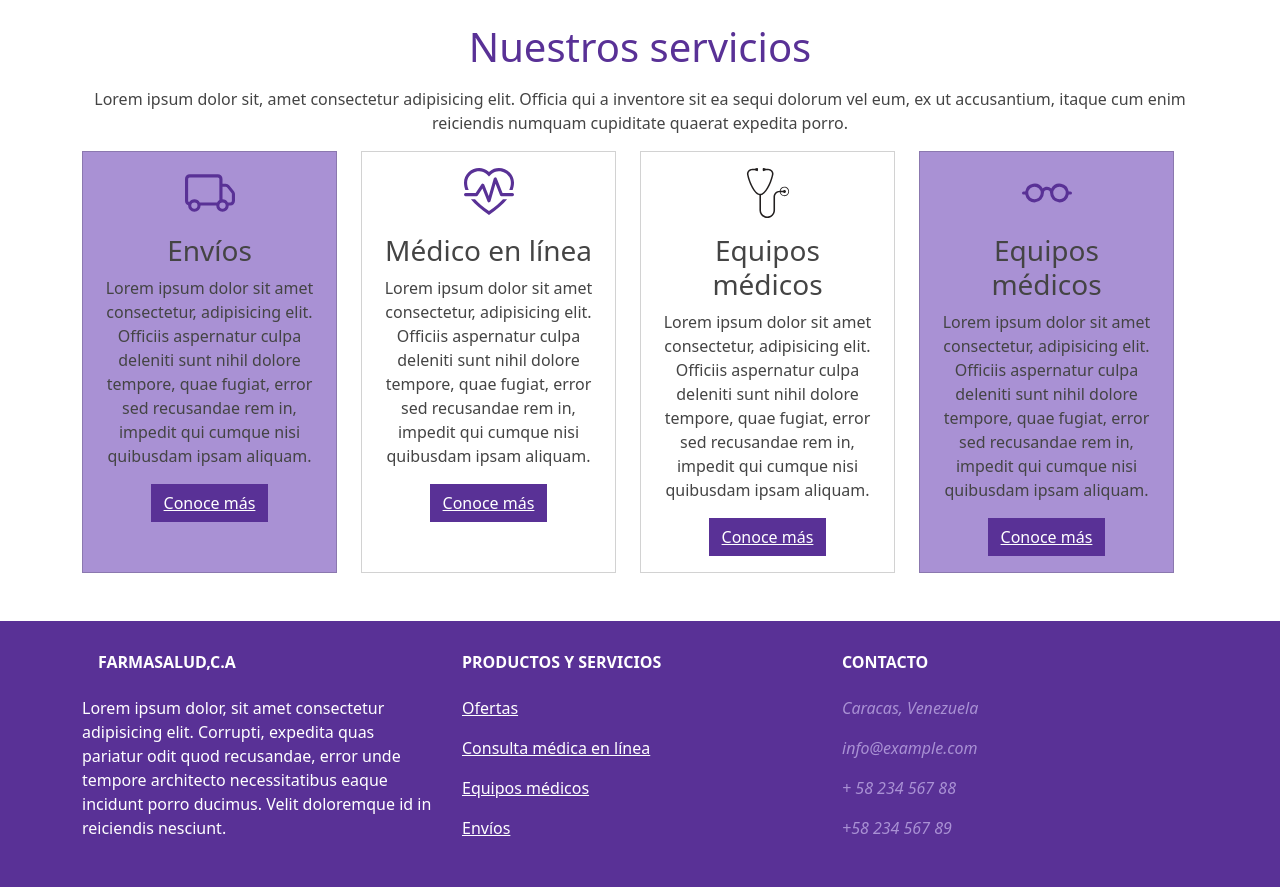
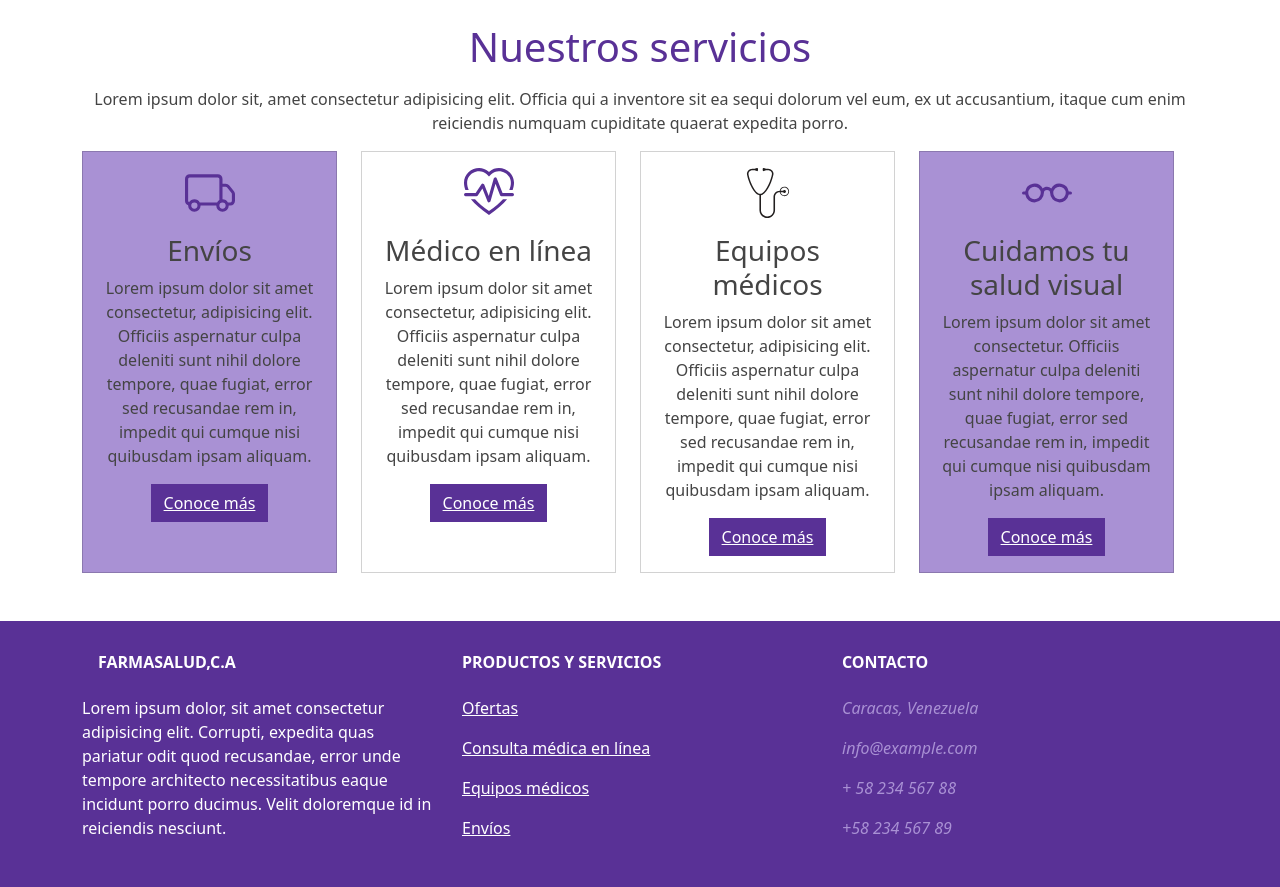
Before and after one commit to lixyleon/Proyecto_Uneweb_Farmacia, a PHP site: page / in a window 1280 px wide. Shown: the part 2021-2908 px from the top of the page. Run offline with PHP 8.4, Linux system fonts and the light colour scheme; some libraries are stand-ins or nearby versions.

Commit message:
coreccion de tajeta sobre servicios de la pagina principal

```diff
--- a/index.php
+++ b/index.php
@@ -206,8 +206,8 @@
               <svg xmlns="http://www.w3.org/2000/svg" width="50" height="50" fill="currentColor" class="bi bi-eyeglasses img-fluid mb-3 text-primary" viewBox="0 0 16 16">
                 <path d="M4 6a2 2 0 1 1 0 4 2 2 0 0 1 0-4zm2.625.547a3 3 0 0 0-5.584.953H.5a.5.5 0 0 0 0 1h.541A3 3 0 0 0 7 8a1 1 0 0 1 2 0 3 3 0 0 0 5.959.5h.541a.5.5 0 0 0 0-1h-.541a3 3 0 0 0-5.584-.953A1.993 1.993 0 0 0 8 6c-.532 0-1.016.208-1.375.547zM14 8a2 2 0 1 1-4 0 2 2 0 0 1 4 0z" />
               </svg>
-              <h3 class="text-center">Equipos médicos</h3>
-              <p class="">Lorem ipsum dolor sit amet consectetur, adipisicing elit. Officiis aspernatur culpa deleniti sunt nihil dolore tempore, quae fugiat, error sed recusandae rem in, impedit qui cumque nisi quibusdam ipsam aliquam.</p>
+              <h3 class="text-center">Cuidamos tu salud visual</h3>
+              <p class="">Lorem ipsum dolor sit amet consectetur. Officiis aspernatur culpa deleniti sunt nihil dolore tempore, quae fugiat, error sed recusandae rem in, impedit qui cumque nisi quibusdam ipsam aliquam.</p>
               <button type="button" class="btn btn-primary">
               <a class="text-white" href="productos.php">Conoce más</a></button>
             </div>
```
Also changed, not shown: imagenes/facebook.svg (deleted), imagenes/password-icon.svg (deleted), imagenes/person_FILL0_wght400_GRAD0_opsz48.png (deleted), imagenes/wave.svg (deleted).
